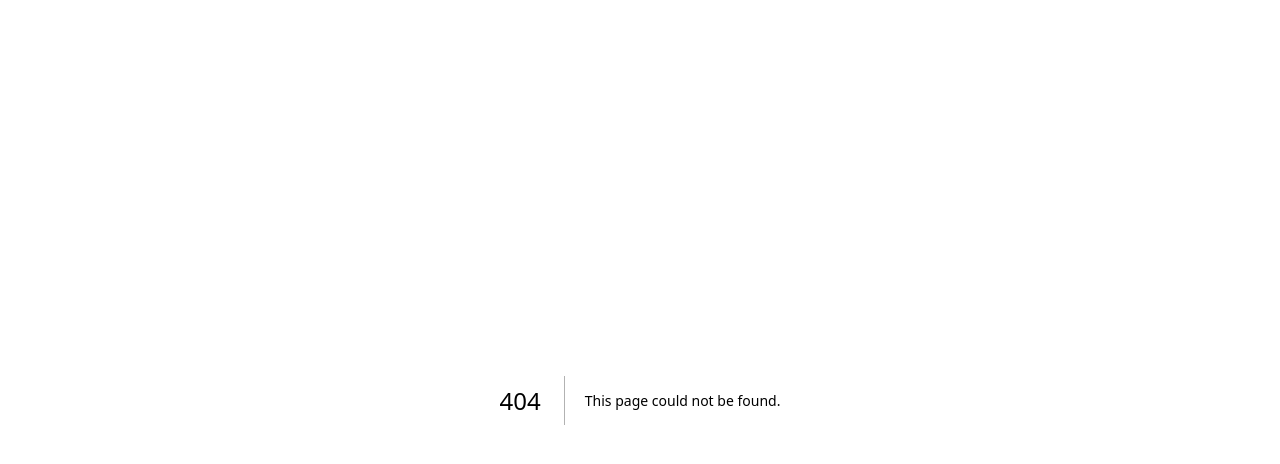
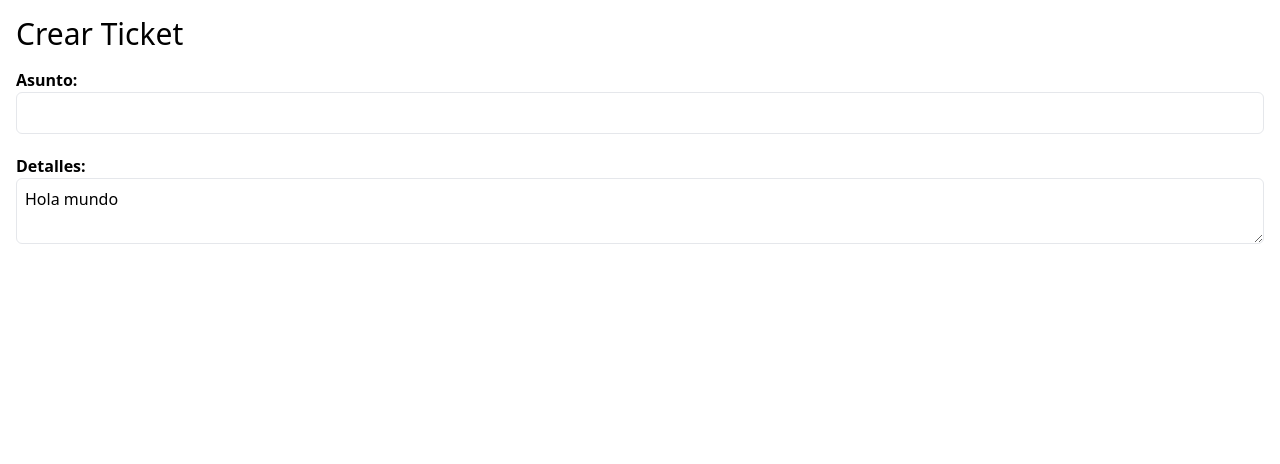
Before and after one commit to isackss/servicetracking, a Next.js app: page /ticket/create in a window 1280 px wide. Before the commit this address had no page. Shown: the top 464 px of the page. Built offline with nearby package versions, Linux system fonts and the light colour scheme.

Commit message:
working on create ticket form

```diff
--- a/app/components/Navbar.jsx
+++ b/app/components/Navbar.jsx
@@ -1,10 +1,21 @@
+import Link from "next/link";
+
 const Navbar = () => {
   return (
     <div>
-      <nav className="flex justify-between px-2">
-        <div>LOGO</div>
+      <nav className="flex justify-between p-2 border">
+        <div className="bg-slate-800 rounded-md text-white p-2 font-bold">
+          RQ-Tracking
+        </div>
         <ul>
-          <li>Registro</li>
+          <li>
+            <Link
+              className="bg-blue-700 text-white font-bold px-4 py-2 rounded-md"
+              href="/ticket/create"
+            >
+              Create
+            </Link>
+          </li>
         </ul>
       </nav>
     </div>
--- /dev/null
+++ b/app/ticket/create/page.jsx
@@ -0,0 +1,27 @@
+const Create = () => {
+  return (
+    <div className="p-4">
+      <h1 className="text-3xl">Crear Ticket</h1>
+      <section className="mt-4">
+        <form>
+          <div className="mb-5">
+            <label className="block font-bold">Asunto:</label>
+            <input
+              type="text"
+              name="subjet"
+              className="w-full p-2 border rounded-md"
+            />
+          </div>
+          <div className="mb-5">
+            <label className="block font-bold">Detalles:</label>
+            <textarea name="details" className="w-full p-2 border rounded-md">
+              Hola mundo
+            </textarea>
+          </div>
+        </form>
+      </section>
+    </div>
+  );
+};
+
+export default Create;
```
